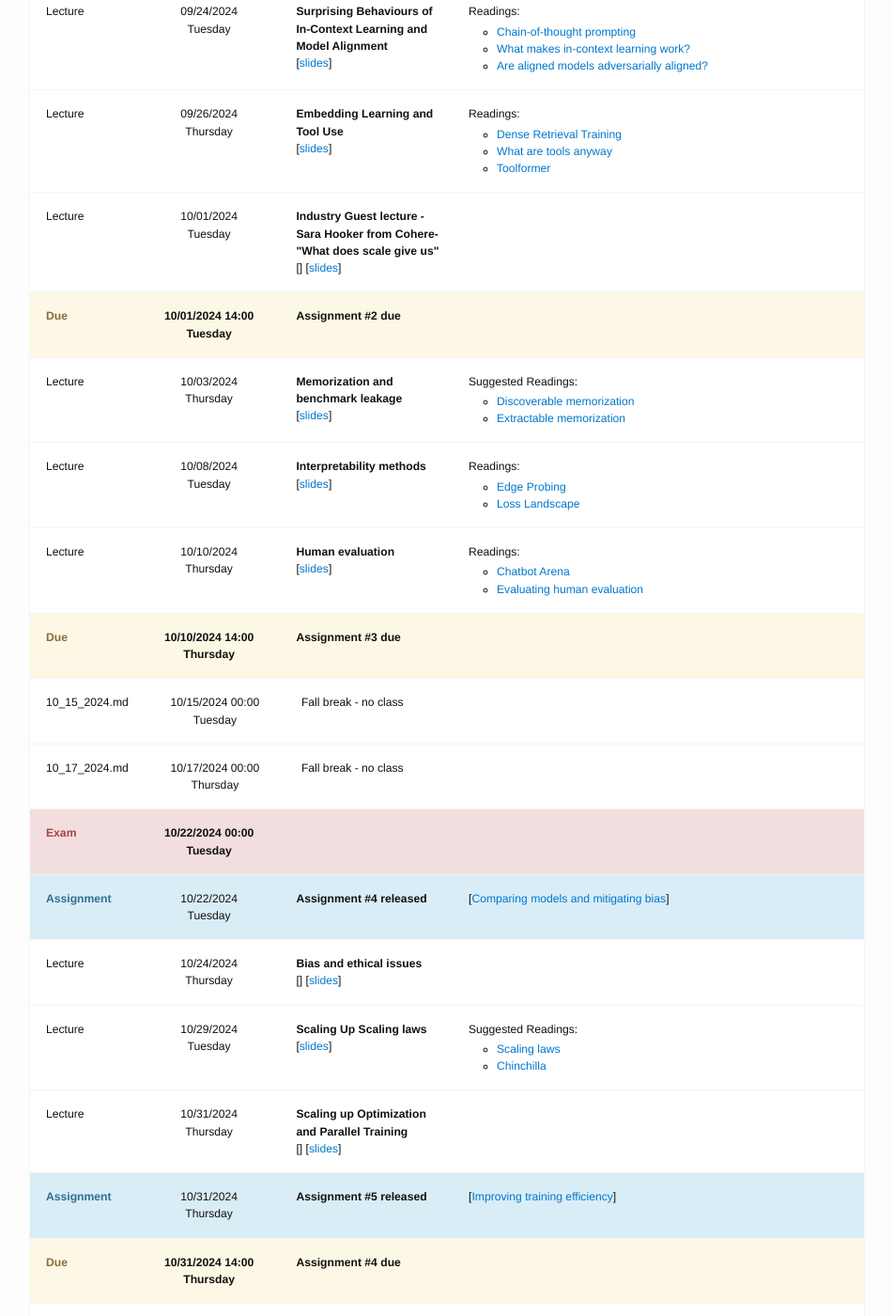
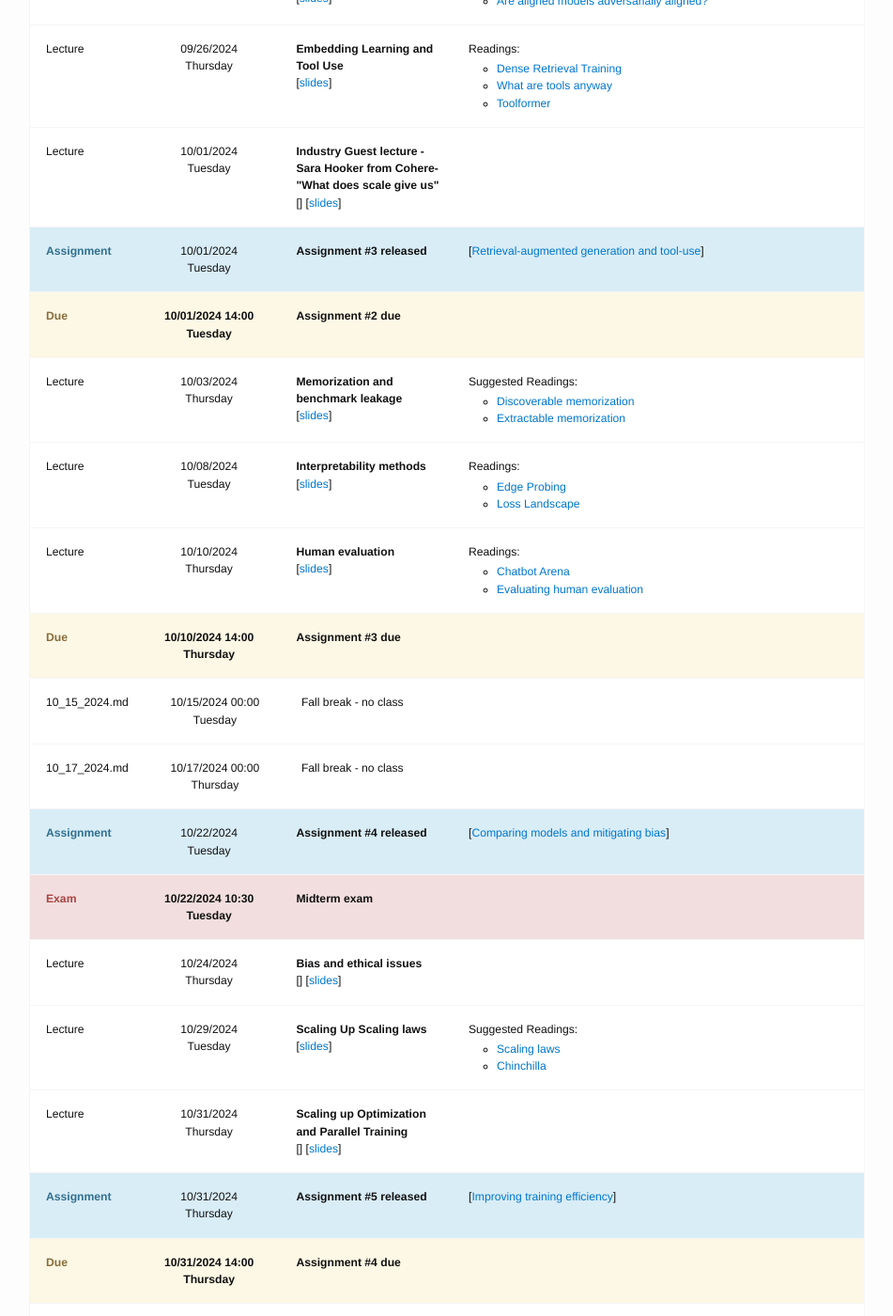
Before and after one commit to cmu-llms-class/cmu-llm-class-website-2024, a Jekyll site: the page built from schedule.md, in a window 1280 px wide and 1400 px high, scrolled down 1499 px. Shown: the whole window at 94% size, without its empty margins (164-1115 px from the left). Built offline with Jekyll 4.4.1, drawn with Linux system fonts in a browser that asks for light colours; nearby versions of some CDN libraries; some of the changed text lies outside the part shown.

Commit message:
update midterm exam

```diff
--- a/_assignments/03.md
+++ b/_assignments/03.md
@@ -1,6 +1,6 @@
 ---
 type: assignment
-date: 2024-01-01
+date: 2024-10-01
 tag: 'Assignment #3'
 title: 'Retrieval-augmented generation and tool-use'
 pdf: /static_files/assignments/coming_soon.pdf
```
Also changed, not shown: _lectures/10_22_2024.md (+3 -2 lines).
